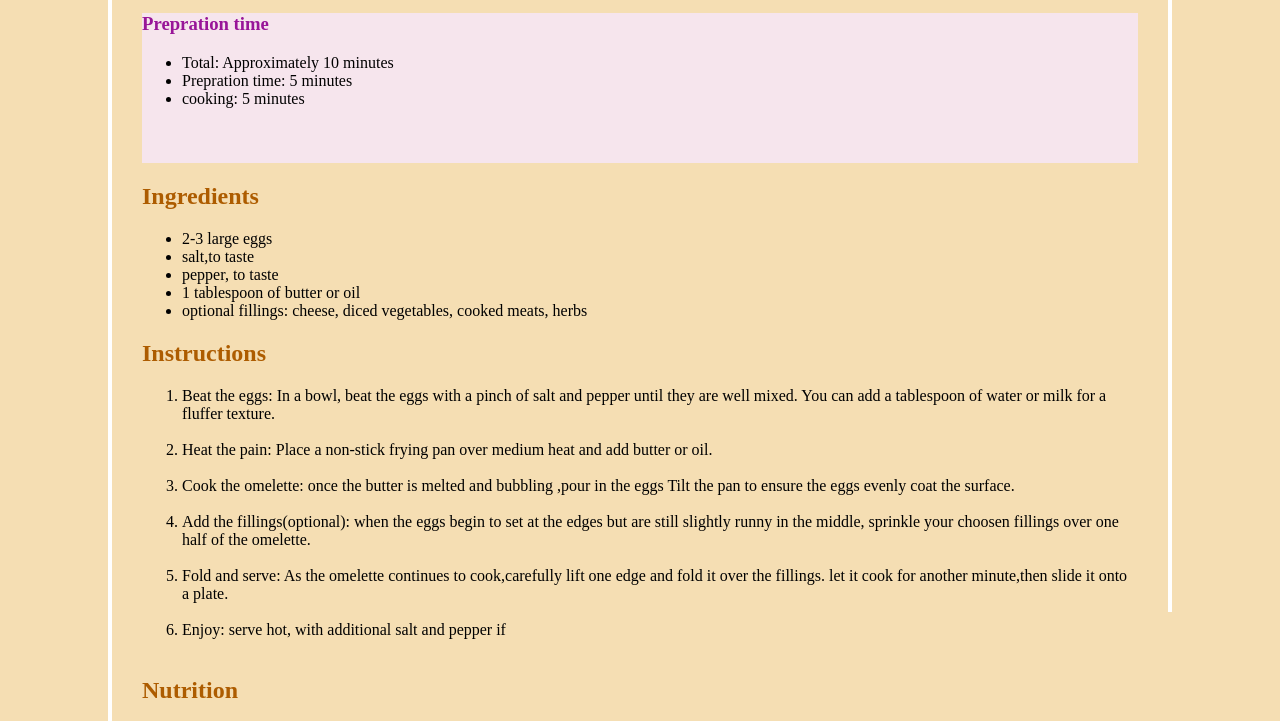
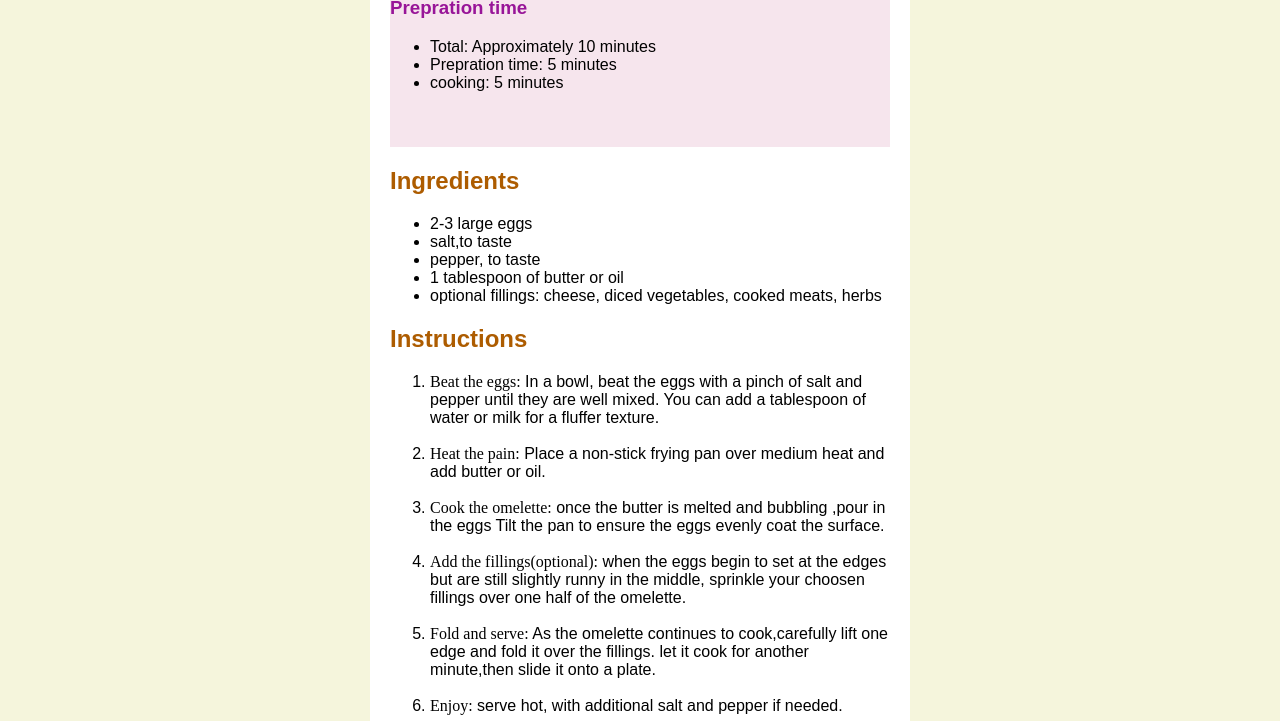
Before and after one commit to Suho34/my-first-project, a plain HTML site: page index.html in a window 1280 px wide. Shown: the part 405-1126 px from the top of the page. Drawn offline with Linux system fonts and the light colour scheme.

Commit message:
Update style.css

```diff
--- a/style.css
+++ b/style.css
@@ -1,15 +1,17 @@
+body {
+    font-family: Arial, sans-serif;
+    background-color: #f5f5dc;
+    margin: 0;
+    padding: 20px;
+  }
+  .recipe {
+   width: 500px;
+    margin: auto;
+    background: white;
+    padding: 20px;
+  }
 
 
-body{
-    background-color: wheat;
-}
-
-.recipe {
-  border: 4px white solid;
-padding: 30px;
-margin:40px 100px ;
-
-}
 
 h1 {
 font-weight: 400px;
```
